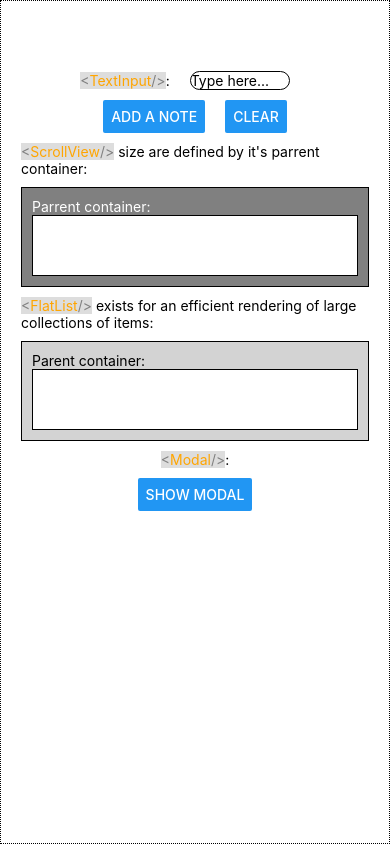
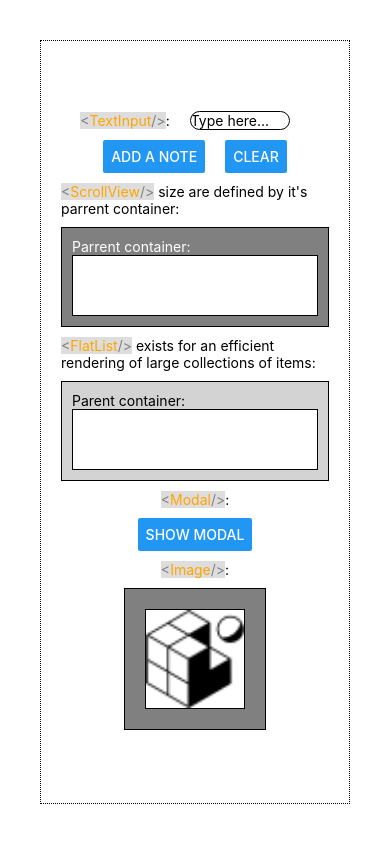
Before and after one commit to neuroslopkid/canned-imp, a React Native app: screen / in a window 390 px wide. Built offline with nearby package versions, Linux system fonts and the light colour scheme.

Commit message:
Added demo image component (CI-2)

```diff
--- a/App.tsx
+++ b/App.tsx
@@ -1,5 +1,5 @@
 import { StatusBar } from "expo-status-bar";
-import { StyleSheet, Text, View } from "react-native";
+import { StyleSheet, View } from "react-native";
 import { ComponentsPlayGroundScreen } from "@src/screens/components-playground/components-playground";
 
 export default function App() {
@@ -14,7 +14,6 @@ export default function App() {
 const styles = StyleSheet.create({
   container: {
     flex: 1,
-    backgroundColor: "#fff",
     alignItems: "center",
     justifyContent: "center",
   },
--- a/app.json
+++ b/app.json
@@ -10,7 +10,7 @@
     "splash": {
       "image": "./assets/splash-icon.png",
       "resizeMode": "contain",
-      "backgroundColor": "#ffffff"
+      "backgroundColor": "#1e085a"
     },
     "ios": {
       "supportsTablet": true
--- a/src/screens/components-playground/components-playground.tsx
+++ b/src/screens/components-playground/components-playground.tsx
@@ -8,6 +8,7 @@ import { TextInputDemo } from "./ui/textinput-demo";
 import { ScrollViewDemo } from "./ui/scrollview-demo";
 import { FlatListDemo } from "./ui/flatlist-demo";
 import { ModalDemo } from "./ui/modal-demo";
+import { ImageDemo } from "./ui/image-demo";
 
 export const ComponentsPlayGroundScreen = () => {
   const [inputString, setInputString] = useState("");
@@ -47,6 +48,8 @@ export const ComponentsPlayGroundScreen = () => {
         <FlatListDemo data={notes} />
 
         <ModalDemo showModal={showModal} setShowModal={setShowModal} />
+
+        <ImageDemo />
       </View>
     </TestLayout>
   );
--- /dev/null
+++ b/src/screens/components-playground/ui/image-demo.tsx
@@ -0,0 +1,31 @@
+import { Tag } from "@ui/tag";
+import { View, Text, Image, StyleSheet } from "react-native";
+
+export const ImageDemo = () => {
+  return (
+    <>
+      <Text>{Tag("Image")}:</Text>
+
+      <View style={styles.container}>
+        <Image style={styles.image} source={require("../../../../assets/favicon.png")} />
+      </View>
+    </>
+  );
+};
+
+const styles = StyleSheet.create({
+  container: {
+    borderWidth: 1,
+    borderColor: 'black',
+    backgroundColor: "gray",
+  },
+  image: {
+    borderWidth: 1,
+    borderColor: 'black',
+    width: 100,
+    height: 100,
+    margin: 20,
+    // padding: 20, // doesn't work
+    backgroundColor: "white"
+  },
+});
--- a/src/shared/ui/layout/test-layout.tsx
+++ b/src/shared/ui/layout/test-layout.tsx
@@ -11,6 +11,7 @@ const styles = StyleSheet.create({
   container: {
     flex: 1,
     padding: 20,
+    margin: 40,
     borderColor: "black",
     borderWidth: 1,
     borderStyle: "dotted",
```
